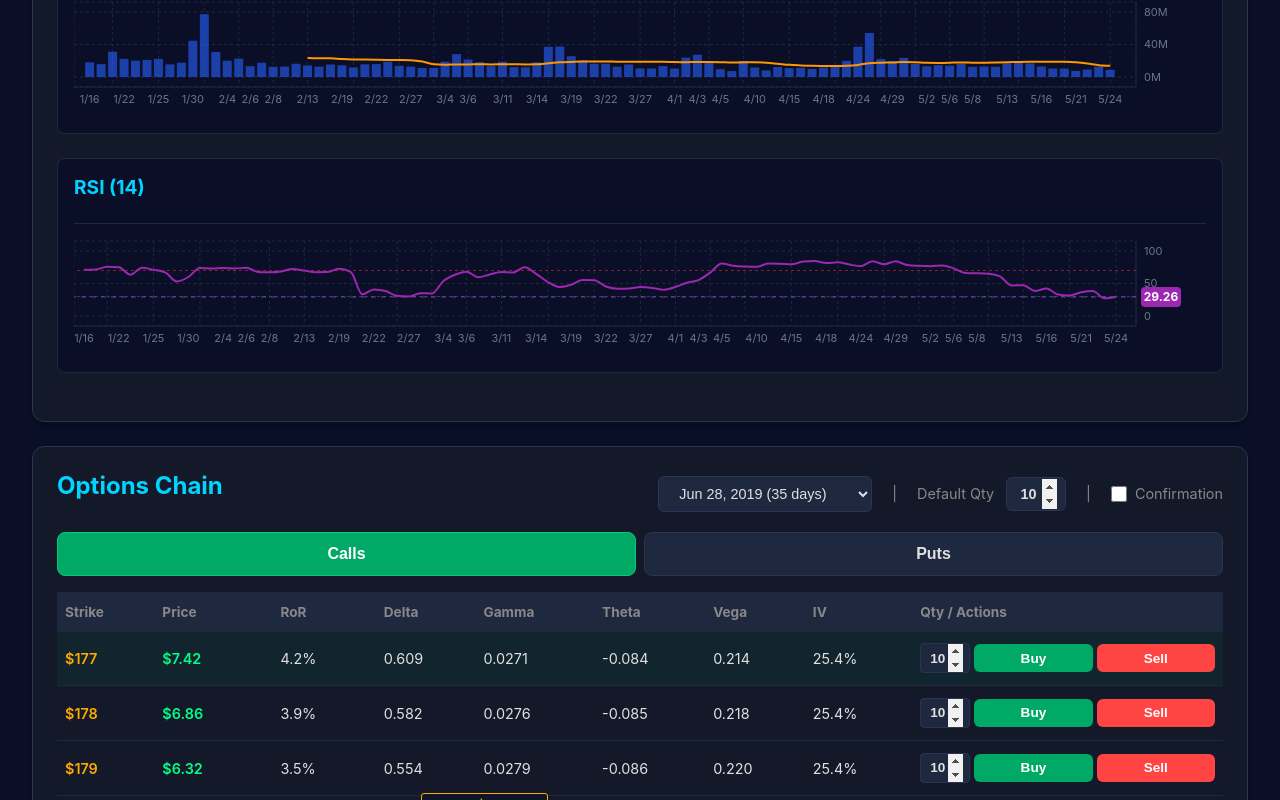
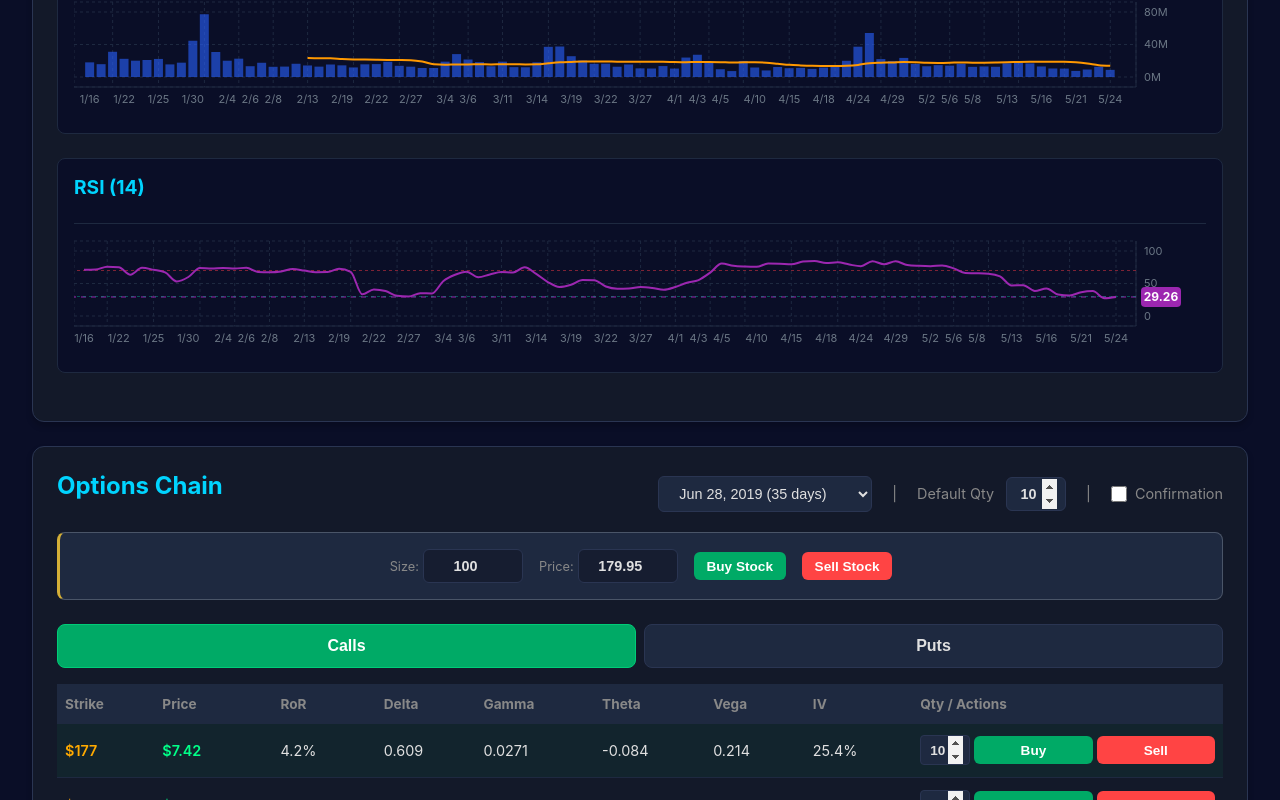
Before and after one commit to iliutaadrian/options_trading_simulator, a React (Vite) app: page / in a window 1280 px wide. Shown: the part 965-1765 px from the top of the page. Built offline with nearby package versions, Linux system fonts and the light colour scheme.

Commit message:
feat: stock buy, sell

```diff
--- a/src/App.css
+++ b/src/App.css
@@ -477,6 +477,72 @@ body {
   height: 16px;
   cursor: pointer;
   accent-color: #00aa66;
+}
+
+.stock-trade-section {
+  background: #1e2940;
+  padding: 1rem;
+  border-radius: 8px;
+  border: 1px solid #4a5568;
+  margin-bottom: 1.5rem;
+  border-left: 3px solid #d4af37; /* Gold border to distinguish from options */
+}
+
+.stock-trade-header {
+  display: flex;
+  justify-content: space-between;
+  align-items: center;
+  margin-bottom: 1rem;
+}
+
+.stock-trade-header h3 {
+  color: #d4af37;
+  font-size: 1.1rem;
+}
+
+.stock-price-display {
+  font-size: 0.9rem;
+  color: #888;
+}
+
+.current-price {
+  color: #00ff88;
+  font-weight: 600;
+}
+
+.stock-trade-controls {
+  display: flex;
+  gap: 1rem;
+  justify-content: center;
+}
+
+.stock-input-group {
+  display: flex;
+  align-items: center;
+  gap: 0.25rem;
+}
+
+.stock-input-group label {
+  font-size: 0.8rem;
+  color: #888;
+}
+
+.stock-size-input, .stock-price-input {
+  width: 100px;
+  padding: 0.5rem;
+  background: #161d30;
+  border: 1px solid #2a3552;
+  color: #e0e0e0;
+  border-radius: 6px;
+  font-size: 0.9rem;
+  text-align: center;
+  font-weight: 600;
+}
+
+.stock-size-input:focus, .stock-price-input:focus {
+  outline: none;
+  border-color: #00d4ff;
+  background: #232f4a;
 }
 
 .option-tabs {
--- a/src/App.jsx
+++ b/src/App.jsx
@@ -5,7 +5,7 @@ import OptionsChain from './components/OptionsChain';
 import Portfolio from './components/Portfolio';
 import { generateHistoricalData, generateStrikePrices, generateExpirationDates, getHistoricalData, initializeHistoricalData, waitForDataLoad, calculateIVRank } from './utils/dataGenerator';
 import { addIndicatorsToData } from './utils/technicalIndicators';
-import { calculateOptionPnL } from './utils/blackScholes';
+import { calculateOptionPnL, calculateStockPnL } from './utils/blackScholes';
 import vixData from './data/^vix_historical.json';
 import spyData from './data/spy_historical.json';
 import tnxData from './data/^tnx_historical.json';
@@ -263,6 +263,15 @@ function App() {
     }
   };
 
+  const handleStockTradeClick = (tradeData) => {
+    // If confirmation not required, execute immediately
+    if (!tradeData.requireConfirmation) {
+      handleExecuteStockTrade(tradeData.quantity, tradeData);
+    } else {
+      setTradeModalData(tradeData);
+    }
+  };
+
   const handleExecuteTrade = (contracts, tradeDataOverride = null) => {
     const tradeData = tradeDataOverride || tradeModalData;
     if (!tradeData || !currentData) return;
@@ -285,20 +294,46 @@ function App() {
     setTradeModalData(null);
   };
 
+  const handleExecuteStockTrade = (quantity, tradeDataOverride = null) => {
+    const tradeData = tradeDataOverride || tradeModalData;
+    if (!tradeData || !currentData) return;
+
+    const newPosition = {
+      id: Date.now() + Math.random(),
+      type: 'stock',
+      action: tradeData.action,
+      quantity: quantity,
+      entryPrice: tradeData.price,
+      entryDate: currentDate,
+      entryStockPrice: currentPrice,
+      volatility: currentIV, // Use current IV at time of trade
+      riskFreeRate: currentRiskFreeRate
+    };
+
+    setPositions(prev => [...prev, newPosition]);
+    setTradeModalData(null);
+  };
+
   const handleClosePosition = (index) => {
     const positionToClose = positions[index];
     if (!positionToClose) return;
 
-    // Calculate final P&L at closing
+    let metrics;
+    if (positionToClose.type === 'stock') {
+      // For stock positions, use stock P&L calculation
+      metrics = calculateStockPnL(positionToClose, currentPrice, currentDate);
+    } else {
+      // For option positions
       const expiryDate = new Date(positionToClose.expiration);
       const currentDateObj = new Date(currentDate);
       const daysToExpiry = Math.max(0, Math.floor((expiryDate - currentDateObj) / (1000 * 60 * 60 * 24)));
 
-    const metrics = calculateOptionPnL(
+      metrics = calculateOptionPnL(
         { ...positionToClose, daysToExpiry, volatility: currentIV },
         currentPrice,
         currentDate
       );
+    }
 
     // Store closed position with realized P&L
     const closedPosition = {
@@ -389,6 +424,7 @@ function App() {
                 selectedExpiration={selectedExpiration}
                 onExpirationChange={setSelectedExpiration}
                 onTrade={handleTradeClick}
+                onStockTrade={handleStockTradeClick}
                 riskFreeRate={currentRiskFreeRate}
               />
 
@@ -413,17 +449,32 @@ function App() {
               {tradeModalData.action.toUpperCase()} {tradeModalData.type.toUpperCase()}
             </h3>
             <div className="modal-content">
+              {tradeModalData.type === 'stock' ? (
+                <>
+                  <p><strong>Quantity:</strong> {tradeModalData.quantity}</p>
+                  <p><strong>Price:</strong> ${tradeModalData.price.toFixed(2)} per share</p>
+                  <p><strong>Total Cost:</strong> ${(tradeModalData.price * tradeModalData.quantity).toFixed(2)}</p>
+                  <p><strong>Type:</strong> Stock</p>
+                </>
+              ) : (
+                <>
                   <p><strong>Strike:</strong> ${tradeModalData.strike}</p>
                   <p><strong>Price:</strong> ${tradeModalData.price.toFixed(2)} per contract</p>
                   <p><strong>Contracts:</strong> {tradeModalData.contracts || 1}</p>
                   <p><strong>Total Cost:</strong> ${(tradeModalData.price * (tradeModalData.contracts || 1) * 100).toFixed(2)}</p>
                   <p><strong>Expiration:</strong> {selectedExpiration}</p>
+                </>
+              )}
 
               <div className="modal-buttons">
                 <button
                   className="btn-primary"
                   onClick={() => {
+                    if (tradeModalData.type === 'stock') {
+                      handleExecuteStockTrade(tradeModalData.quantity);
+                    } else {
                       handleExecuteTrade(tradeModalData.contracts || 1);
+                    }
                   }}
                 >
                   Execute Trade
--- a/src/components/OptionsChain.jsx
+++ b/src/components/OptionsChain.jsx
@@ -9,12 +9,19 @@ const OptionsChain = ({
   selectedExpiration,
   onExpirationChange,
   onTrade,
+  onStockTrade,
   riskFreeRate = 0.045
 }) => {
   const [activeTab, setActiveTab] = useState('calls');
   const [defaultContracts, setDefaultContracts] = useState(10);
   const [requireConfirmation, setRequireConfirmation] = useState(false);
+  const [stockPrice, setStockPrice] = useState(currentPrice);
   const tableContainerRef = useRef(null);
+
+  // Update stock price when current price changes
+  useEffect(() => {
+    setStockPrice(currentPrice);
+  }, [currentPrice]);
 
   // Auto-scroll to ATM (at-the-money) strike when strikes or price changes
   useEffect(() => {
@@ -70,11 +77,11 @@ const OptionsChain = ({
     const rowClass = atm ? 'atm' : (itm ? 'itm' : 'otm');
 
     if (isNaN(data.delta) ||
-        data.price < 0.01 ||
-        Math.abs(data.delta) < 0.001 ||
-        Math.abs(data.delta) > 0.999 ||
-        Math.abs(data.delta - 1) < 0.001 ||
-        Math.abs(data.delta + 1) < 0.001) {
+      data.price < 0.01 ||
+      Math.abs(data.delta) < 0.001 ||
+      Math.abs(data.delta) > 0.999 ||
+      Math.abs(data.delta - 1) < 0.001 ||
+      Math.abs(data.delta + 1) < 0.001) {
       return null;
     }
 
@@ -178,6 +185,73 @@ const OptionsChain = ({
         </div>
       </div>
 
+      {/* Stock Trading Section */}
+      <div className="stock-trade-section">
+        <div className="stock-trade-controls">
+          <div className="stock-input-group">
+            <label htmlFor="stock-size">Size:</label>
+            <input
+              type="number"
+              id="stock-size"
+              min="1"
+              max="100000"
+              defaultValue={100}
+              className="stock-size-input"
+            />
+          </div>
+          <div className="stock-input-group">
+            <label htmlFor="stock-price">Price:</label>
+            <input
+              type="number"
+              id="stock-price"
+              min="0.01"
+              step="0.01"
+              value={stockPrice}
+              onChange={(e) => setStockPrice(parseFloat(e.target.value) || currentPrice)}
+              className="stock-price-input"
+            />
+          </div>
+          <div className="stock-input-group">
+            <button
+              className="trade-btn buy-btn"
+              onClick={() => {
+                const sizeInput = document.getElementById('stock-size');
+                const size = parseInt(sizeInput.value) || 100;
+                const price = stockPrice;
+                onStockTrade({
+                  type: 'stock',
+                  action: 'buy',
+                  price: price,
+                  quantity: size,
+                  requireConfirmation
+                });
+              }}
+            >
+              Buy Stock
+            </button>
+          </div>
+          <div className="stock-input-group">
+            <button
+              className="trade-btn sell-btn"
+              onClick={() => {
+                const sizeInput = document.getElementById('stock-size');
+                const size = parseInt(sizeInput.value) || 100;
+                const price = stockPrice;
+                onStockTrade({
+                  type: 'stock',
+                  action: 'sell',
+                  price: price,
+                  quantity: size,
+                  requireConfirmation
+                });
+              }}
+            >
+              Sell Stock
+            </button>
+          </div>
+        </div>
+      </div>
+
       <div className="option-tabs">
         <button
           className={`tab ${activeTab === 'calls' ? 'active' : ''}`}
@@ -218,7 +292,7 @@ const OptionsChain = ({
               const nextItm = nextStrike ? isITM(nextStrike, activeTab === 'calls' ? 'call' : 'put') : currentItm;
 
               // Show divider when transitioning from ITM to OTM or vice versa
-              if (row &&currentItm !== nextItm && nextStrike) {
+              if (row && currentItm !== nextItm && nextStrike) {
                 return (
                   <React.Fragment key={`${strike}-${activeTab}`}>
                     {row}
--- a/src/components/Portfolio.jsx
+++ b/src/components/Portfolio.jsx
@@ -1,24 +1,32 @@
 import React from 'react';
-import { calculateOptionPnL } from '../utils/blackScholes';
+import { calculateOptionPnL, calculateStockPnL } from '../utils/blackScholes';
 
 const Portfolio = ({ positions, currentPrice, currentDate, currentIV, onClosePosition, closedPositions = [] }) => {
   // Calculate current values and P&L for all positions
   const positionMetrics = positions.map((position, index) => {
+    let metrics;
+    if (position.type === 'stock') {
+      // For stock positions, use stock P&L calculation
+      metrics = calculateStockPnL(position, currentPrice, currentDate);
+    } else {
+      // For options positions
       const expiryDate = new Date(position.expiration);
       const currentDateObj = new Date(currentDate);
       const daysToExpiry = Math.max(0, Math.floor((expiryDate - currentDateObj) / (1000 * 60 * 60 * 24)));
 
       // Use current market IV for position valuation (more realistic)
-    const metrics = calculateOptionPnL(
+      metrics = calculateOptionPnL(
         { ...position, daysToExpiry, volatility: currentIV },
         currentPrice,
         currentDate
       );
+    }
 
     return {
       ...position,
-      index,
-      daysToExpiry,
+      originalIndex: index, // Store the original index
+      daysToExpiry: position.type !== 'stock' ?
+        Math.max(0, Math.floor((new Date(position.expiration) - new Date(currentDate)) / (1000 * 60 * 60 * 24))) : null,
       ...metrics
     };
   });
@@ -37,19 +45,35 @@ const Portfolio = ({ positions, currentPrice, currentDate, currentIV, onClosePos
   // Calculate portfolio Greeks with correct multipliers
   // Buy Call: +1, Sell Call: -1, Buy Put: -1, Sell Put: +1
   // (Puts are naturally negative delta, so buy put = negative position)
+  // For stocks, Delta = quantity * (1 for long, -1 for short), others are 0
   const portfolioGreeks = positionMetrics.reduce((acc, p) => {
+    let greeks = { delta: 0, gamma: 0, theta: 0, vega: 0 };
+
+    if (p.type === 'stock') {
+      // For stock, the delta is the number of shares (1 per share)
+      greeks.delta = p.quantity * (p.action === 'buy' ? 1 : -1);
+      // Other Greeks are 0 for stocks
+    } else {
       let multiplier;
       if (p.type === 'call') {
         multiplier = p.action === 'buy' ? 1 : -1;
       } else {
-      multiplier = p.action === 'buy' ? 1 : 1;
+        multiplier = p.action === 'buy' ? -1 : 1;
+      }
+
+      greeks = {
+        delta: p.greeks.delta * p.contracts * 100 * multiplier,
+        gamma: p.greeks.gamma * p.contracts * 100 * multiplier,
+        theta: p.greeks.theta * p.contracts * 100 * multiplier,
+        vega: p.greeks.vega * p.contracts * 100 * multiplier
+      };
     }
 
     return {
-      delta: acc.delta + (p.greeks.delta * p.contracts * 100 * multiplier),
-      gamma: acc.gamma + (p.greeks.gamma * p.contracts * 100 * multiplier),
-      theta: acc.theta + (p.greeks.theta * p.contracts * 100 * multiplier),
-      vega: acc.vega + (p.greeks.vega * p.contracts * 100 * multiplier)
+      delta: acc.delta + greeks.delta,
+      gamma: acc.gamma + greeks.gamma,
+      theta: acc.theta + greeks.theta,
+      vega: acc.vega + greeks.vega
     };
   }, { delta: 0, gamma: 0, theta: 0, vega: 0 });
 
@@ -108,14 +132,26 @@ const Portfolio = ({ positions, currentPrice, currentDate, currentIV, onClosePos
             </thead>
             <tbody>
               {positionMetrics.map((pos) => {
+                let positionDelta, positionTheta, positionGamma, positionVega, positionMultiplier;
+
+                if (pos.type === 'stock') {
+                  positionDelta = pos.quantity * (pos.action === 'buy' ? 1 : -1);
+                  positionTheta = 0;
+                  positionGamma = 0;
+                  positionVega = 0;
+                  positionMultiplier = pos.action === 'buy' ? 1 : -1;
+                } else {
                   // Calculate position multiplier for display
-                let positionMultiplier;
                   if (pos.type === 'call') {
                     positionMultiplier = pos.action === 'buy' ? 1 : -1;
                   } else {
                     positionMultiplier = pos.action === 'buy' ? -1 : 1;
                   }
-                const positionDelta = pos.greeks.delta * positionMultiplier;
+                  positionDelta = pos.greeks.delta * positionMultiplier;
+                  positionTheta = pos.greeks.theta;
+                  positionGamma = pos.greeks.gamma;
+                  positionVega = pos.greeks.vega;
+                }
 
                 return (
                   <tr key={pos.id}>
@@ -124,22 +160,22 @@ const Portfolio = ({ positions, currentPrice, currentDate, currentIV, onClosePos
                         {pos.action === 'buy' ? '+' : '-'}{pos.type[0].toUpperCase()}
                       </span>
                     </td>
-                    <td>${pos.strike}</td>
-                    <td>{pos.contracts}</td>
+                    <td>{pos.strike ? `$${pos.strike}` : 'N/A'}</td>
+                    <td>{pos.type === 'stock' ? pos.quantity : pos.contracts}</td>
                     <td>${pos.entryPrice.toFixed(2)}</td>
                     <td>${pos.currentPrice.toFixed(2)}</td>
                     <td className={pos.pnl >= 0 ? 'profit' : 'loss'}>
                       ${pos.pnl.toFixed(2)} ({pos.pnlPercent.toFixed(1)}%)
                     </td>
-                    <td>{pos.daysToExpiry}</td>
+                    <td>{pos.type !== 'stock' ? pos.daysToExpiry : 'N/A'}</td>
                     <td title={`Multiplier: ${positionMultiplier}`}>{positionDelta.toFixed(2)}</td>
-                    <td>{pos.greeks.theta.toFixed(2)}</td>
-                    <td>{pos.greeks.gamma.toFixed(4)}</td>
-                    <td>{pos.greeks.vega.toFixed(2)}</td>
+                    <td>{positionTheta.toFixed(2)}</td>
+                    <td>{positionGamma.toFixed(4)}</td>
+                    <td>{positionVega.toFixed(2)}</td>
                     <td>
                       <button
                         className="close-btn"
-                        onClick={() => onClosePosition(pos.index)}
+                        onClick={() => onClosePosition(pos.originalIndex)}
                         title="Close Position"
                       >
                         ✕
--- a/src/utils/blackScholes.js
+++ b/src/utils/blackScholes.js
@@ -175,3 +175,24 @@ export function calculateOptionPnL(position, currentPrice, currentDate) {
     greeks: currentMetrics
   };
 }
+
+// Calculate P&L for a stock position
+export function calculateStockPnL(position, currentPrice, currentDate) {
+  const currentValue = currentPrice * position.quantity;
+  const initialValue = position.entryPrice * position.quantity;
+
+  let pnl;
+  if (position.action === 'buy') {
+    pnl = currentValue - initialValue;
+  } else {
+    // For short stock positions, profit when price decreases
+    pnl = initialValue - currentValue;
+  }
+
+  return {
+    currentPrice: currentPrice,
+    currentValue: parseFloat(currentValue.toFixed(2)),
+    pnl: parseFloat(pnl.toFixed(2)),
+    pnlPercent: parseFloat(((pnl / initialValue) * 100).toFixed(2))
+  };
+}
```
Lines whose indentation alone changed are shown as unchanged.
